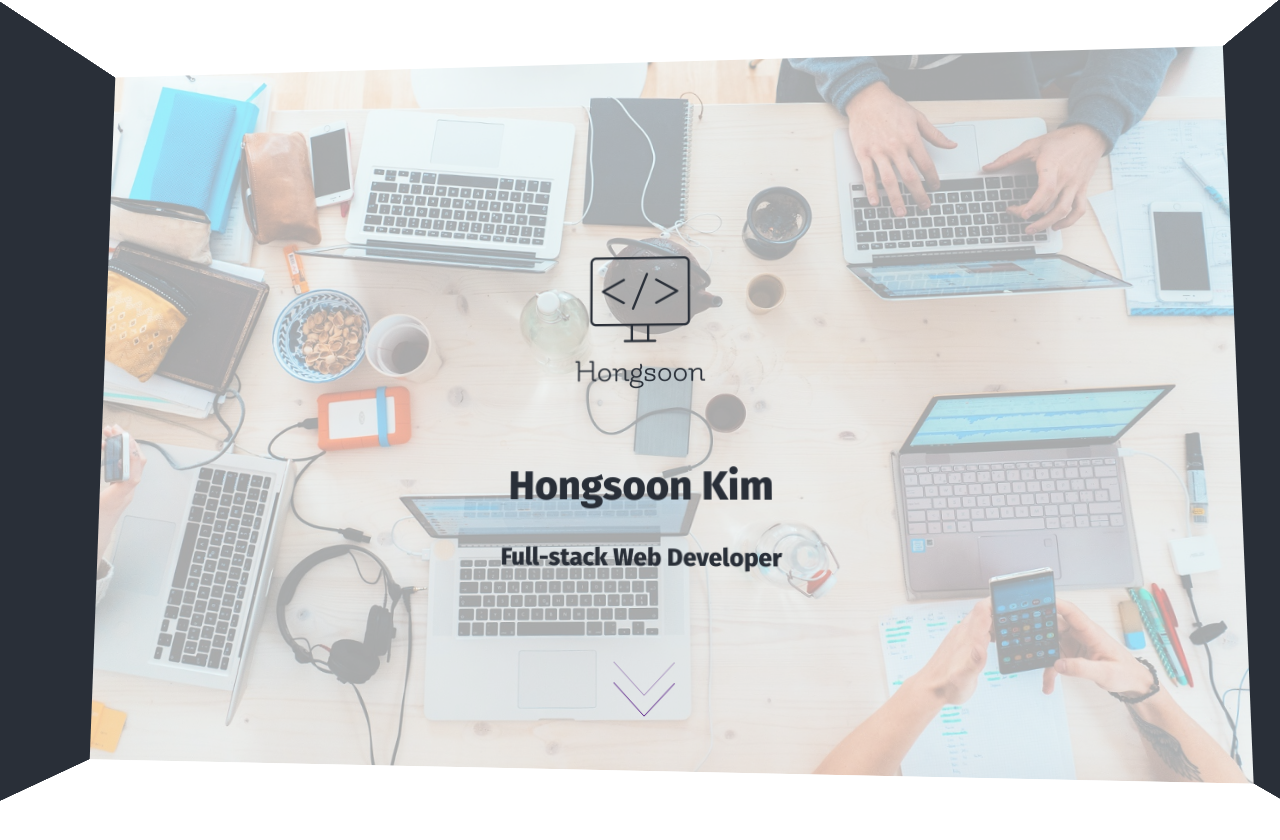
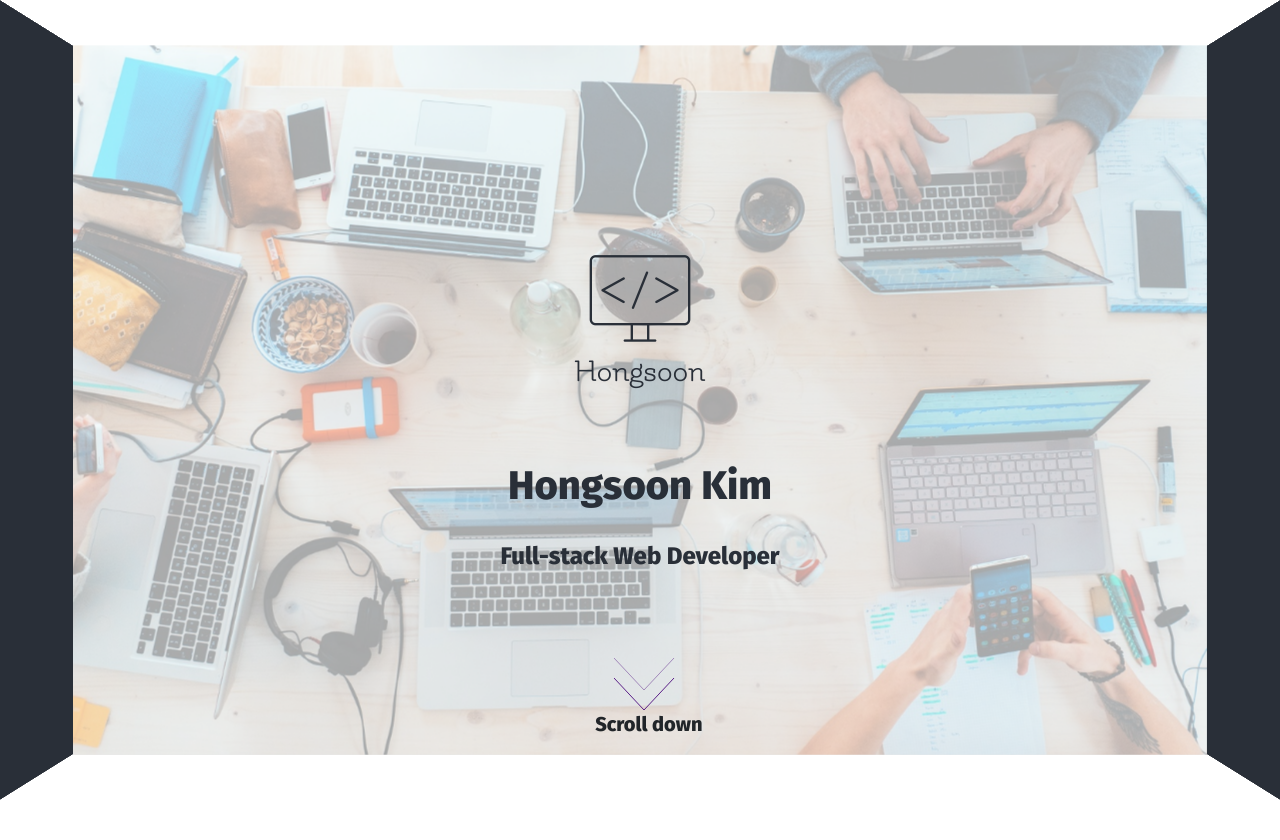
Before and after one commit to khs6226/mdia2106, a plain HTML site: page index.html in a window 1280 px wide. Shown: the top 840 px of the page. Drawn offline with nearby package versions, Linux system fonts and the light colour scheme.

Commit message:
final touch

```diff
--- a/css/LandingPage.css
+++ b/css/LandingPage.css
@@ -146,7 +146,14 @@ body {
     transform: translateZ(490vw);
     left: 48%;
     z-index:3;
+}
 
+.scroll {
+  position: absolute;
+  left: 46.5%;
+  z-index:3;
+  bottom: 7vh;
+  font-family: 'Fira Sans', sans-serif;
 }
 
 .arrows path {
@@ -230,7 +237,7 @@ body {
 }
 .aboutMe_text h1 {
     color: #292F38;
-    font-family: 'Gloria Hallelujah', cursive;
+    font-family: 'Fira Sans', sans-serif;
     font-weight: bold;
 }
 
@@ -462,7 +469,7 @@ iframe{
     top:20vh;
     text-align: center;
     color: white;
-    font-family: 'Gloria Hallelujah', cursive;
+    font-family: 'Fira Sans', sans-serif;
     font-weight: bold;
     font-size:5vw;
 }
@@ -480,7 +487,7 @@ iframe{
 .contact_icons_package{
     width:100vw;
     position:absolute;
-    top:60vh;
+    top:54vh;
     display:flex;
     align-items: center;
     justify-content: center;
--- a/index.html
+++ b/index.html
@@ -57,6 +57,7 @@
             <path class="a2" d="M0 20 L30 52 L60 20"></path>
             <path class="a3" d="M0 40 L30 72 L60 40"></path>
           </svg>
+          <h5 class="scroll">Scroll down</h5>
         </div>
         <!-- Front B -->
         <section class="wall wall-front wall-front-b">
@@ -75,7 +76,7 @@
         <div class="aboutMe_contents">
           <div class="aboutMe_contents">
             <div class="aboutMe_text">
-              <h1>Hi, I'm Hongsoon Kim! </h1>
+              <h1>Hi, I'm Hongsoon Kim</h1>
             </div>
 
             <div class="aboutMe_description">
@@ -127,9 +128,9 @@
             <div div class="experience_title">Education && Experience</div>
             <div class="row row-cols-1 row-cols-md-4 g-4">
               <div class="col">
-                <div class="card border-primary h-90">
+                <div class="card" style="border-color: #292F38;">
                   <div class="card-body">
-                    <h2 class="card-title">Education</h2>
+                    <!-- <h2 class="card-title">Education</h2> -->
                     <h4 class="card-title"><b>British Columbia Institute of Technology (BCIT)</b></h4>
                     <p class="card-text">
                       Major: Full-stack Web Development <br />
@@ -144,9 +145,9 @@
                 </div>
               </div>
               <div class="col">
-                <div class="card border-danger h-90">
+                <div class="card" style="border-color: #292F38;">
                   <div class="card-body">
-                    <h2 class="card-title">Education</h2>
+                    <!-- <h2 class="card-title">Education</h2> -->
                     <h4 class="card-title"><b>RED Academy of Vancouver</b></h4>
                     <p class="card-text">
                       Program: Web & App Development <br />
@@ -162,9 +163,9 @@
                 </div>
               </div>
               <div class="col">
-                <div class="card border-danger h-90">
+                <div class="card" style="border-color: #292F38;">
                   <div class="card-body">
-                    <h2 class="card-title">Education</h2>
+                    <!-- <h2 class="card-title">Education</h2> -->
                     <h4 class="card-title"><b>Purdue University</b></h4>
                     <p class="card-text">
                       Program: Computer and Information Technology <br />
@@ -180,9 +181,9 @@
                 </div>
               </div>
               <div class="col">
-                <div class="card border-danger h-90">
+                <div class="card" style="border-color: #292F38;">
                   <div class="card-body">
-                    <h2 class="card-title">Work Experience</h2>
+                    <!-- <h2 class="card-title">Work Experience</h2> -->
                     <h4 class="card-title"><b>Programming Tutor</b></h4>
                     <p class="card-text">
                       <b>Date: May 2021 ~ Present</b> <br />
@@ -383,18 +384,19 @@
         </section>
 
         <div class="contact_contents">
-          <div class="contact_deadEndImg">
+          <!-- <div class="contact_deadEndImg">
             <img src="./img/deadEnd.png" class="deadEndImg" />
-          </div>
+          </div> -->
 
           <h2 class="contact_title">Thank you <br />Contact Me ! </h2>
-          <div class="conatct_email"><a href="mailto:khsun6226@naver.com">khsun6226@naver.com</a></div>
           <div class="contact_icons_package">
+            <a target="_blank" rel="noopener noreferrer" href="mailto:khsun6226@naver.com" class="contact_icons">
+              <i class="fa fa-envelope fa-1x" aria-hidden="true"></i>
+            </a>
             <a target="_blank" rel="noopener noreferrer" href="https://github.com/khs6226" class="contact_icons">
               <i class="fa fa-github fa-1x" aria-hidden="true"></i>
             </a>
-            <a target="_blank" rel="noopener noreferrer" href="https://www.linkedin.com/in/hongsoonkim/"
-              class="contact_icons">
+            <a target="_blank" rel="noopener noreferrer" href="https://www.linkedin.com/in/hongsoonkim/" class="contact_icons">
               <i class="fa fa-linkedin fa-1x" aria-hidden="true"></i>
             </a>
           </div>
```
